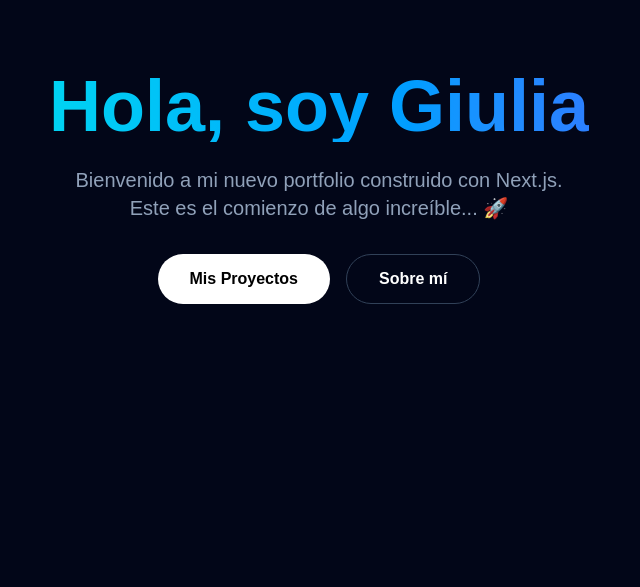
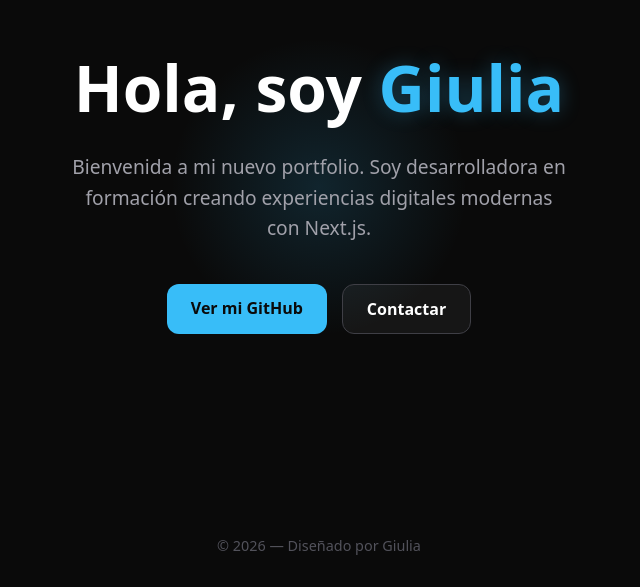
Before and after one commit to Giumts/mi-portfolio, a Next.js app: page / in a window 1280 px wide. Shown: the part 213-800 px from the top of the page, without its empty margins (321-961 px from the left). Built offline with nearby package versions, Linux system fonts and the light colour scheme.

Commit message:
Mi nuevo diseño profesional

```diff
--- a/src/app/page.js
+++ b/src/app/page.js
@@ -1,23 +1,98 @@
 export default function Home() {
   return (
-    <main className="flex min-h-screen flex-col items-center justify-center bg-slate-950 text-white p-4">
-      <div className="text-center space-y-6">
-        <h1 className="text-5xl md:text-7xl font-bold bg-gradient-to-r from-cyan-400 to-blue-500 bg-clip-text text-transparent">
-          Hola, soy Giulia
-        </h1>
-        <p className="text-xl text-slate-400 max-w-lg mx-auto">
-          Bienvenido a mi nuevo portfolio construido con Next.js.
-          Este es el comienzo de algo increíble... 🚀
-        </p>
-        <div className="flex gap-4 justify-center mt-8">
-          <button className="px-8 py-3 bg-white text-black rounded-full font-semibold hover:bg-cyan-400 transition-colors">
-            Mis Proyectos
-          </button>
-          <button className="px-8 py-3 border border-slate-700 rounded-full font-semibold hover:bg-slate-900 transition-colors">
-            Sobre mí
-          </button>
-        </div>
+    <main style={{
+      height: '100vh',
+      display: 'flex',
+      flexDirection: 'column',
+      justifyContent: 'center',
+      alignItems: 'center',
+      backgroundColor: '#0a0a0a', // Un negro profundo y elegante
+      color: '#ffffff',
+      fontFamily: 'system-ui, -apple-system, sans-serif',
+      padding: '20px',
+      textAlign: 'center'
+    }}>
+      {/* Círculo decorativo de fondo */}
+      <div style={{
+        position: 'absolute',
+        width: '300px',
+        height: '300px',
+        background: 'radial-gradient(circle, rgba(56,189,248,0.15) 0%, rgba(10,10,10,0) 70%)',
+        zIndex: 0
+      }}></div>
+
+      <h1 style={{
+        fontSize: 'clamp(2.5rem, 8vw, 4rem)',
+        fontWeight: '800',
+        marginBottom: '1rem',
+        zIndex: 1
+      }}>
+        Hola, soy <span style={{
+          color: '#38bdf8',
+          textShadow: '0 0 20px rgba(56,189,248,0.3)'
+        }}>Giulia</span>
+      </h1>
+
+      <p style={{
+        fontSize: '1.2rem',
+        color: '#a1a1aa',
+        maxWidth: '500px',
+        lineHeight: '1.6',
+        zIndex: 1,
+        marginBottom: '2.5rem'
+      }}>
+        Bienvenida a mi nuevo portfolio. Soy desarrolladora en formación
+        creando experiencias digitales modernas con Next.js.
+      </p>
+
+      <div style={{
+        display: 'flex',
+        gap: '15px',
+        zIndex: 1,
+        flexWrap: 'wrap',
+        justifyContent: 'center'
+      }}>
+        <a
+          href="https://github.com/Giumts"
+          target="_blank"
+          rel="noopener noreferrer"
+          style={{
+            padding: '12px 24px',
+            backgroundColor: '#38bdf8',
+            color: '#0a0a0a',
+            borderRadius: '12px',
+            fontWeight: 'bold',
+            textDecoration: 'none',
+            transition: 'transform 0.2s'
+          }}
+        >
+          Ver mi GitHub
+        </a>
+
+        <a
+          href="mailto:tu-email@ejemplo.com"
+          style={{
+            padding: '12px 24px',
+            border: '1px solid #3f3f46',
+            color: '#ffffff',
+            borderRadius: '12px',
+            fontWeight: 'bold',
+            textDecoration: 'none',
+            backgroundColor: 'rgba(255,255,255,0.05)'
+          }}
+        >
+          Contactar
+        </a>
       </div>
+
+      <footer style={{
+        position: 'absolute',
+        bottom: '30px',
+        fontSize: '0.9rem',
+        color: '#52525b'
+      }}>
+        © {new Date().getFullYear()} — Diseñado por Giulia
+      </footer>
     </main>
   );
 }
```
